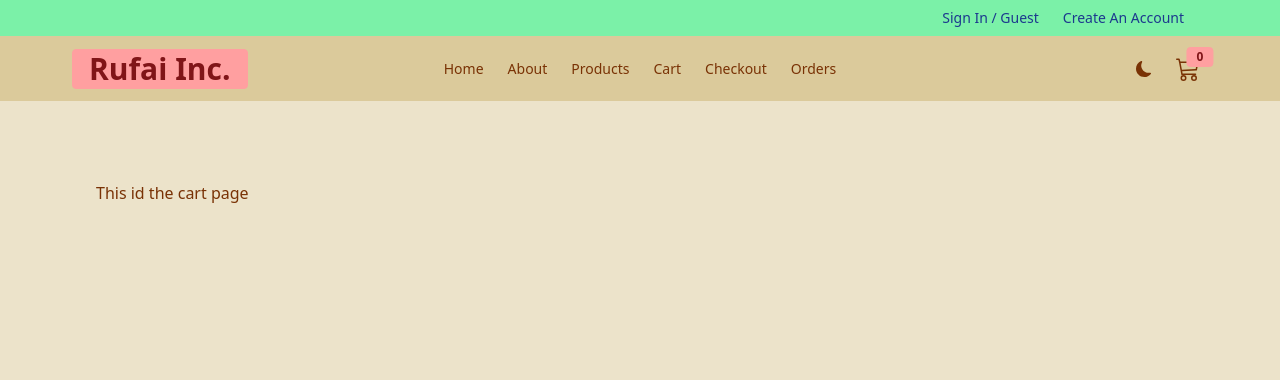
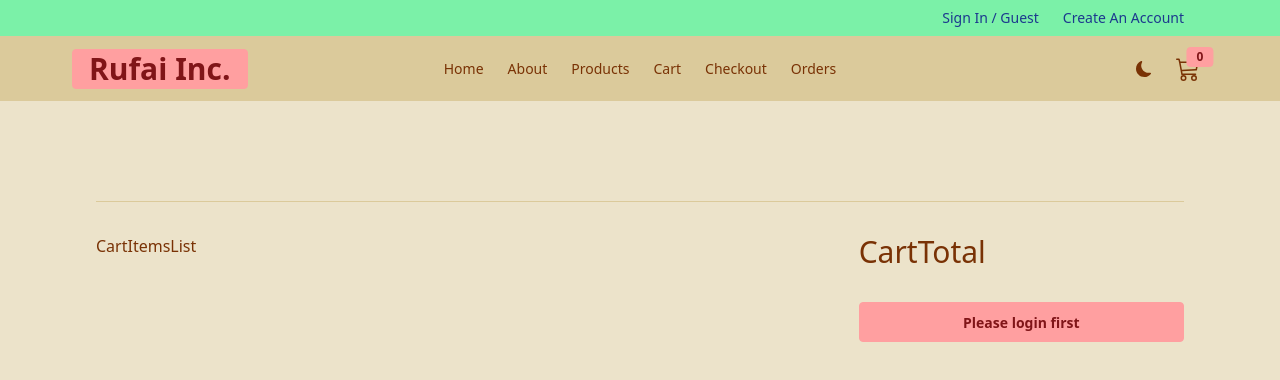
Before and after one commit to abdul-mumin-rufai/rufai-e-commence-react, a React (Vite) app: page /cart in a window 1280 px wide. Shown: the top 380 px of the page. Built offline with nearby package versions, Linux system fonts and the light colour scheme.

Commit message:
completed the structure of the cart page.

```diff
--- /dev/null
+++ b/src/components/CartItem.jsx
@@ -0,0 +1,11 @@
+
+
+const CartItem = () => {
+  return (
+      <h1 className="text-3xl">
+          CartItem
+      </h1>
+  )
+}
+
+export default CartItem;
--- /dev/null
+++ b/src/components/CartItemsList.jsx
@@ -0,0 +1,11 @@
+
+
+const CartItemsList = () => {
+  return (
+      <h1>
+          CartItemsList
+      </h1>
+  )
+}
+
+export default CartItemsList
--- /dev/null
+++ b/src/components/CartTotal.jsx
@@ -0,0 +1,11 @@
+
+
+const CartTotal = () => {
+  return (
+      <h1 className='text-3xl'>
+          CartTotal
+      </h1>
+  )
+}
+
+export default CartTotal
--- a/src/components/index.js
+++ b/src/components/index.js
@@ -11,3 +11,5 @@ export { default as Filters } from './Filters';
 export { default as ProductsContainer } from './ProductsContainer';
 export { default as Pagination } from './Pagination';
 export { default as Loading } from './Loading';
+export { default as CartTotal } from './CartTotal';
+export { default as CartItemsList } from './CartItemsList';
--- a/src/featuresCart/cartSlice.js
+++ b/src/featuresCart/cartSlice.js
@@ -19,6 +19,7 @@ const cartSlice = createSlice({
     name: 'cart',
     initialState: getCartFromLocalStorage(),
     reducers: {
+        // always remember to take in consideration the payload when needed.
         addItem: (state, action) => {
             const { product } = action.payload;
             const item = state.cartItems.find((i) => i.cartID === product.cartID);
--- a/src/pages/Cart.jsx
+++ b/src/pages/Cart.jsx
@@ -1,10 +1,35 @@
+import { useSelector } from "react-redux";
+import { CartItemsList, CartTotal, SectionTitle } from "../components";
+import { Link } from "react-router-dom";
+
 function Cart() {
+    // temporal user.
+    const user = null;
+    // called the numItemInCart state from the cart reducer.
+    const numItemInCart = useSelector((state) => state.cartState.numItemInCart);
+
+    if (numItemInCart === 0) {
+        return <SectionTitle text= 'Your cart is empty'/>
+    }
 
 
     return (
         <>
-            <p>This id the cart page</p>
-
+            <SectionTitle text='Your Shopping Cart' />
+            <div className="mt-8 grid gap-8 lg:grid-cols-12">
+                <div className="lg:col-span-8">
+                    <CartItemsList/>
+                </div>
+                <div className="lg:col-span-4 lg: pl-4">
+                    <CartTotal />
+                    {/* logic to show either a user is login or not. */}
+                    {user ? <Link to='/checkout' className="btn btn-primary btn-block mt-8">
+                        Preceed to checkout
+                    </Link> : <Link to='/login' className="btn btn-primary btn-block mt-8">
+                        Please login first
+                    </Link>}
+                </div>
+            </div>
         </>
     )
 }
```
